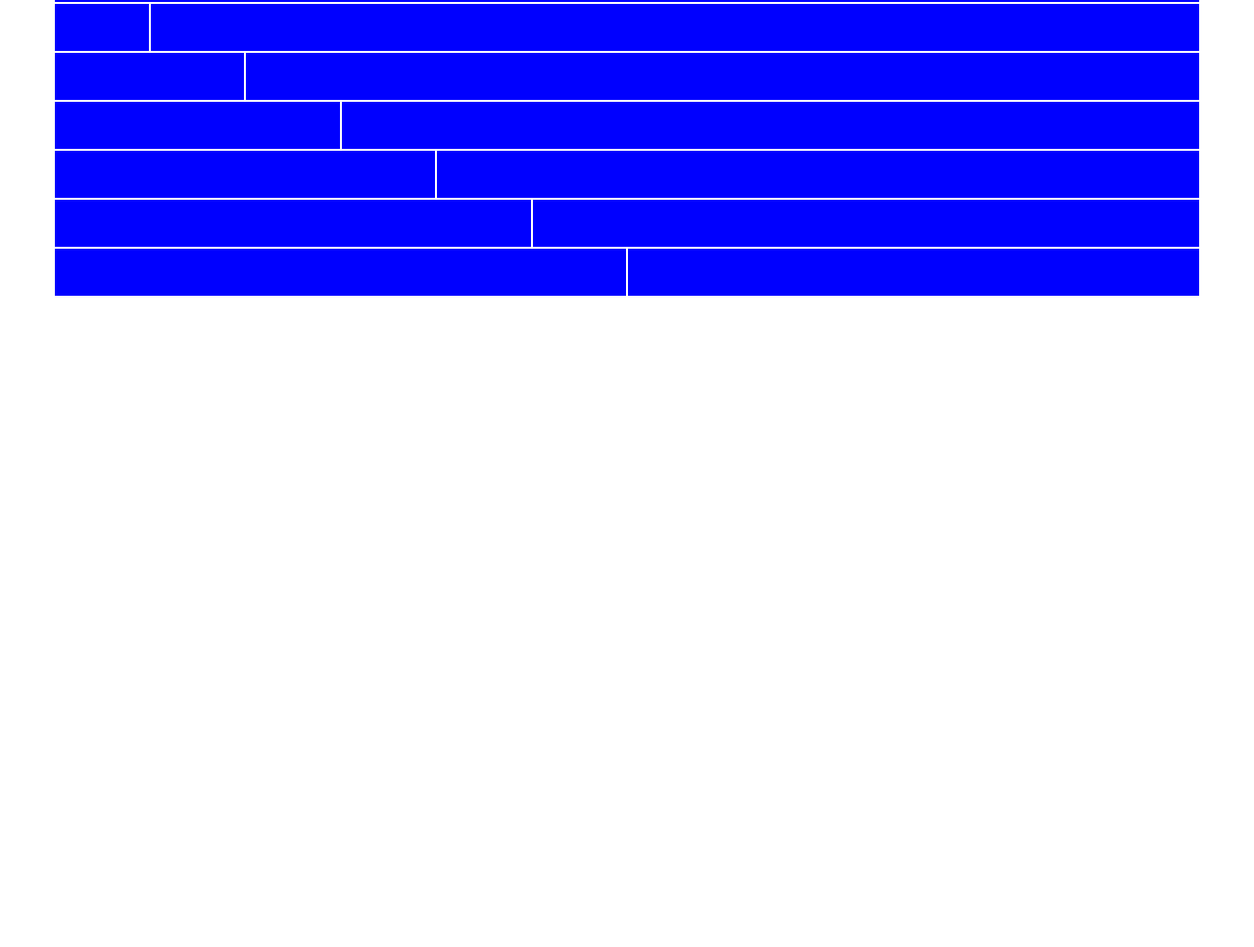
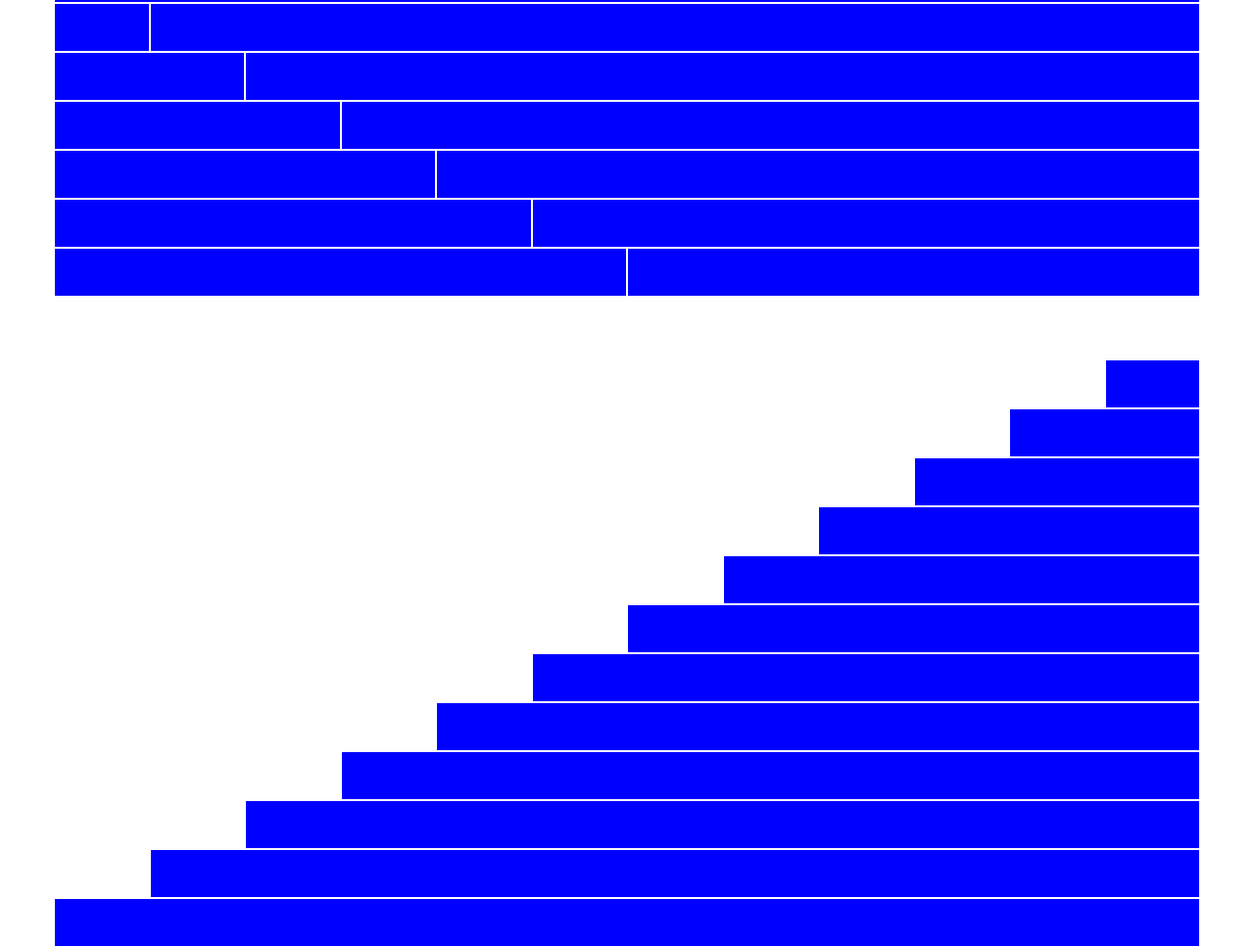
Before and after one commit to michelecamera1995/html-css-12bool, a plain HTML site: page index.html in a window 1280 px wide. Shown: the part 487-1454 px from the top of the page at 98% size. Before the commit the page ends 800 px from the top, so only its background shows below. Drawn offline with Linux system fonts and the light colour scheme.

Commit message:
creation exercise 3

```diff
--- a/index.html
+++ b/index.html
@@ -200,6 +200,46 @@
         </div>
     </div>
 
+    <div class="container margtop">
+        <div class="row">
+            <div class="col-1 col-offset-11 text"></div>
+        </div>
+        <div class="row">
+            <div class="col-2 col-offset-10 text"></div>
+        </div>
+        <div class="row">
+            <div class="col-3 col-offset-9 text"></div>
+        </div>
+        <div class="row">
+            <div class="col-4 col-offset-8 text"></div>
+        </div>
+        <div class="row">
+            <div class="col-5 col-offset-7 text"></div>
+        </div>
+        <div class="row">
+            <div class="col-6 col-offset-6 text"></div>
+        </div>
+        <div class="row">
+            <div class="col-7 col-offset-5 text"></div>
+        </div>
+        <div class="row">
+            <div class="col-8 col-offset-4 text"></div>
+        </div>
+        <div class="row">
+            <div class="col-9 col-offset-3 text"></div>
+        </div>
+        <div class="row">
+            <div class="col-10 col-offset-2 text"></div>
+        </div>
+        <div class="row">
+            <div class="col-11 col-offset-1 text"></div>
+        </div>
+        <div class="row">
+            <div class="col-12 text"></div>
+        </div>
+    </div>
+
+
 
 
 
```
